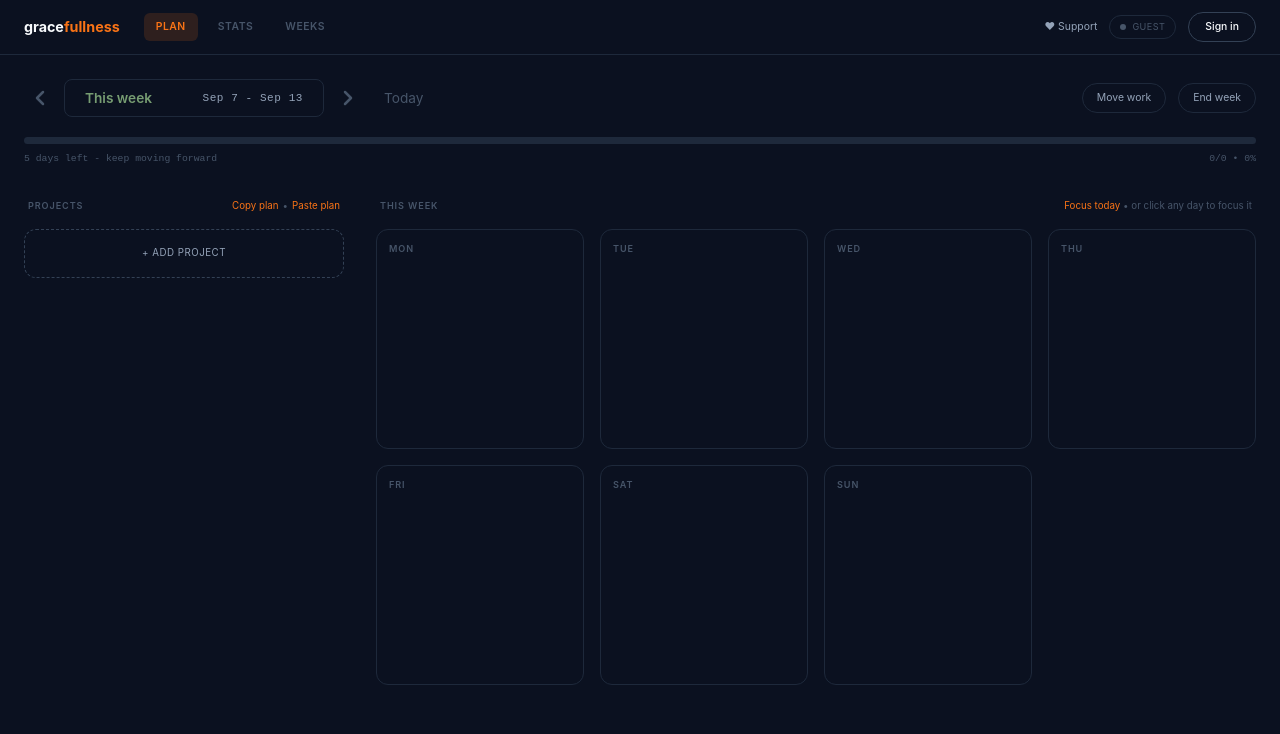
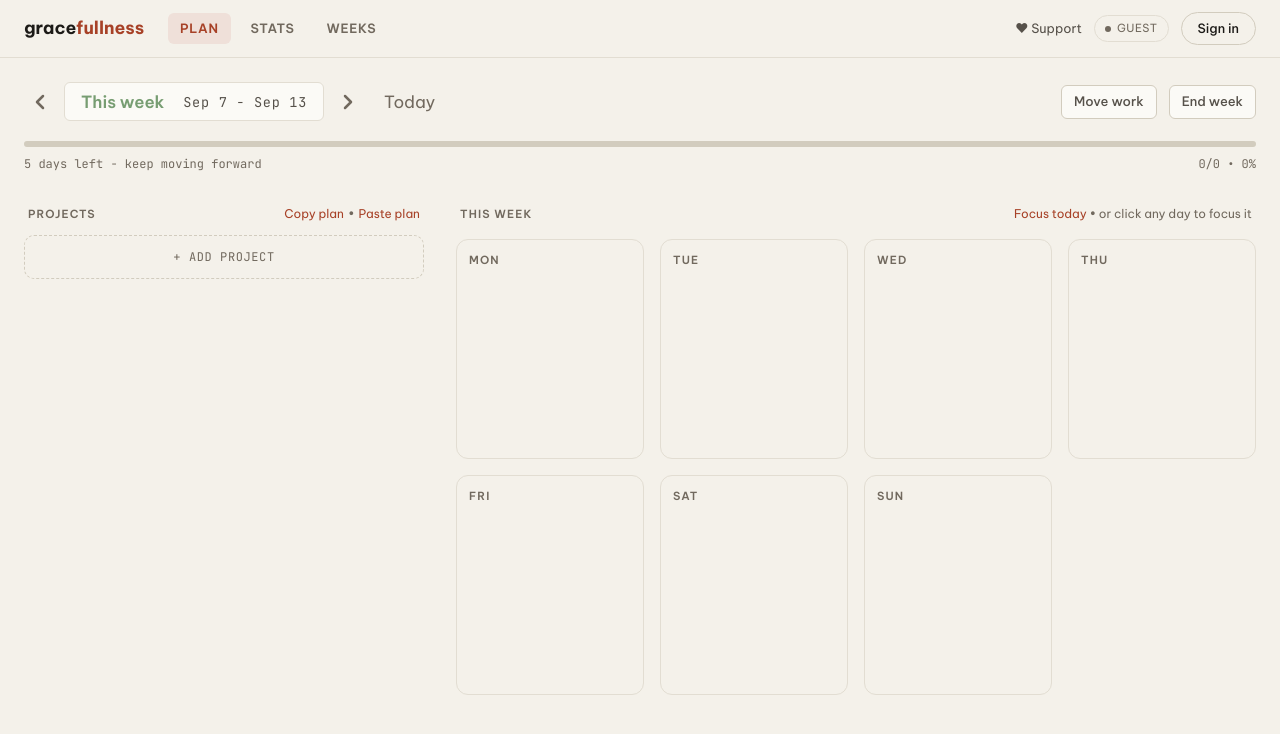
Before and after one commit to rhemaa0123/task-planner, a React (Vite) app: page / in a window 1280 px wide. Shown: the top 734 px of the page. Built offline with nearby package versions, Linux system fonts and the light colour scheme.

Commit message:
2nd overhaul

```diff
--- a/index.html
+++ b/index.html
@@ -5,6 +5,12 @@
     <meta name="viewport" content="width=device-width, initial-scale=1.0" />
     <title>Task Planner</title>
     <link rel="icon" type="image/svg+xml" href="/favicon.svg" />
+    <link rel="preconnect" href="https://fonts.googleapis.com" />
+    <link rel="preconnect" href="https://fonts.gstatic.com" crossorigin />
+    <link
+      rel="stylesheet"
+      href="https://fonts.googleapis.com/css2?family=Be+Vietnam+Pro:wght@400;500;600;700&family=JetBrains+Mono:wght@400;500&display=swap"
+    />
     <link rel="stylesheet" href="/src/style.css" />
   </head>
   <body>
--- a/src/components/WeeklyPlan/Board.jsx
+++ b/src/components/WeeklyPlan/Board.jsx
@@ -2,7 +2,7 @@ import React from 'react'
 import { useApp } from '../../context/AppContext'
 import { ProjectsSidebar } from './ProjectsSidebar'
 import { WeekGrid } from './WeekGrid'
-import { addDays, weekLabel, formatWeekRange } from '../../utils'
+import { addDays, weekLabel, formatWeekRange, startOfWeek } from '../../utils'
 
 export function Board() {
   const { projects, weekStart, setWeekStart } = useApp()
@@ -10,15 +10,12 @@ export function Board() {
 
   let done = 0
   let total = 0
-  const startIso = weekStart.toISOString().split('T')[0]
-  const endIso = addDays(weekStart, 6).toISOString().split('T')[0]
 
+  // `projects` is already scoped to the visible week, so every task counts
   projects.forEach(p => {
     (p.tasks || []).forEach(t => {
-      if (t.day_date && t.day_date >= startIso && t.day_date <= endIso) {
-        total++
-        if (t.completed) done++
-      }
+      total++
+      if (t.completed) done++
     })
   })
 
@@ -51,13 +48,7 @@ export function Board() {
             <svg width="24" height="24" viewBox="0 0 24 24" fill="none" stroke="currentColor" strokeWidth="2.5" strokeLinecap="round" strokeLinejoin="round"><polyline points="9 18 15 12 9 6"></polyline></svg>
           </button>
 
-          <span className="today-link" style={{fontSize: '1.05rem', color: 'var(--ink-faint)', marginLeft: '12px'}} onClick={() => {
-            const d = new Date()
-            d.setHours(0,0,0,0)
-            const day = d.getDay()
-            const diff = d.getDate() - day + (day === 0 ? -6 : 1)
-            setWeekStart(new Date(d.setDate(diff)))
-          }}>Today</span>
+          <span className="today-link" style={{fontSize: '1.05rem', color: 'var(--ink-faint)', marginLeft: '12px'}} onClick={() => setWeekStart(startOfWeek())}>Today</span>
         </div>
         <div className="toolbar-right">
           <button>Move work</button>
--- a/src/context/AppContext.jsx
+++ b/src/context/AppContext.jsx
@@ -1,22 +1,20 @@
 import React, { createContext, useContext, useState, useEffect } from 'react'
 import { supabase } from '../supabase'
+import { startOfWeek, toISODate } from '../utils'
 
 const AppContext = createContext(null)
 
 export function AppProvider({ children }) {
   const [user, setUser] = useState(null)
   const [authInitialized, setAuthInitialized] = useState(false)
-  const [projects, setProjects] = useState([])
+  const [allProjects, setAllProjects] = useState([])
   const [loading, setLoading] = useState(true)
   const [error, setError] = useState('')
-  const [weekStart, setWeekStart] = useState(() => {
-    const d = new Date()
-    d.setHours(0, 0, 0, 0)
-    const day = d.getDay()
-    const diff = d.getDate() - day + (day === 0 ? -6 : 1)
-    return new Date(d.setDate(diff))
-  })
+  const [weekStart, setWeekStart] = useState(() => startOfWeek())
   const [toasts, setToasts] = useState([])
+
+  const weekStartIso = toISODate(weekStart)
+  const projects = allProjects.filter(p => p.week_start === weekStartIso)
 
   const generateId = () => crypto.randomUUID ? crypto.randomUUID() : Math.random().toString(36).substring(2)
 
@@ -45,11 +43,15 @@ export function AppProvider({ children }) {
     setLoading(true)
     setError('')
 
+    // Projects saved before weeks existed surface in the real current week
+    const thisWeekIso = toISODate(startOfWeek())
+
     if (!user) {
       try {
-        setProjects(JSON.parse(localStorage.getItem('task-planner-guest')) || [])
+        const stored = JSON.parse(localStorage.getItem('task-planner-guest')) || []
+        setAllProjects(stored.map(p => ({ ...p, week_start: p.week_start || thisWeekIso })))
       } catch {
-        setProjects([])
+        setAllProjects([])
       }
       setLoading(false)
       return
@@ -58,7 +60,7 @@ export function AppProvider({ children }) {
     const { data, error: err } = await supabase
       .from('projects')
       .select(`
-        id, name, description, deadline, color_tag, created_at,
+        id, name, description, deadline, color_tag, created_at, week_start,
         tasks (
           id, title, day_date, completed, sort_order,
           subtasks (
@@ -71,10 +73,11 @@ export function AppProvider({ children }) {
 
     if (err) {
       setError(err.message)
-      setProjects([])
+      setAllProjects([])
     } else {
-      setProjects((data ?? []).map((p) => ({
+      setAllProjects((data ?? []).map((p) => ({
         ...p,
+        week_start: p.week_start || thisWeekIso,
         tasks: (p.tasks ?? []).map((t) => ({
           ...t,
           subtasks: (t.subtasks ?? []).map((s) => ({
@@ -95,7 +98,7 @@ export function AppProvider({ children }) {
 
   const saveLocal = (newProjects) => {
     localStorage.setItem('task-planner-guest', JSON.stringify(newProjects))
-    setProjects(newProjects)
+    setAllProjects(newProjects)
   }
 
   // Mutations
@@ -103,18 +106,18 @@ export function AppProvider({ children }) {
     const newName = name.trim() || ''
     const tempId = generateId()
     if (!user) {
-      saveLocal([...projects, { id: tempId, name: newName, tasks: [] }])
+      saveLocal([...allProjects, { id: tempId, name: newName, week_start: weekStartIso, tasks: [] }])
       return tempId
     }
-    const { data, error: err } = await supabase.from('projects').insert({ name: newName }).select().single()
+    const { data, error: err } = await supabase.from('projects').insert({ name: newName, week_start: weekStartIso }).select().single()
     if (err) { showToast(err.message, 'error'); return null }
     await loadData()
     return data.id
   }
 
   const updateProjectName = async (projectId, name) => {
-    const updated = projects.map(p => String(p.id) === String(projectId) ? { ...p, name } : p)
-    setProjects(updated)
+    const updated = allProjects.map(p => String(p.id) === String(projectId) ? { ...p, name } : p)
+    setAllProjects(updated)
     if (!user) {
       saveLocal(updated)
       return
@@ -124,12 +127,12 @@ export function AppProvider({ children }) {
   }
 
   const deleteProject = async (projectId) => {
-    const updated = projects.filter(p => String(p.id) !== String(projectId))
+    const updated = allProjects.filter(p => String(p.id) !== String(projectId))
     if (!user) {
       saveLocal(updated)
       return
     }
-    setProjects(updated)
+    setAllProjects(updated)
     const { error: err } = await supabase.from('projects').delete().eq('id', projectId)
     if (err) { showToast(err.message, 'error'); await loadData() }
   }
@@ -137,7 +140,7 @@ export function AppProvider({ children }) {
   const addTask = async (projectId, title = '', dayDate = null) => {
     if (!user) {
       const newId = generateId()
-      const updated = projects.map(p => {
+      const updated = allProjects.map(p => {
         if (String(p.id) === String(projectId)) {
           return {
             ...p,
@@ -160,11 +163,11 @@ export function AppProvider({ children }) {
   }
 
   const updateTaskTitle = async (taskId, title) => {
-    const updated = projects.map(p => ({
+    const updated = allProjects.map(p => ({
       ...p,
       tasks: (p.tasks || []).map(t => String(t.id) === String(taskId) ? { ...t, title } : t)
     }))
-    setProjects(updated)
+    setAllProjects(updated)
     if (!user) {
       saveLocal(updated)
       return
@@ -174,11 +177,11 @@ export function AppProvider({ children }) {
   }
 
   const setTaskDay = async (taskId, dayDate) => {
-    const updated = projects.map(p => ({
+    const updated = allProjects.map(p => ({
       ...p,
       tasks: (p.tasks || []).map(t => String(t.id) === String(taskId) ? { ...t, day_date: dayDate } : t)
     }))
-    setProjects(updated)
+    setAllProjects(updated)
     if (!user) {
       saveLocal(updated)
       return
@@ -188,11 +191,11 @@ export function AppProvider({ children }) {
   }
 
   const deleteTask = async (taskId) => {
-    const updated = projects.map(p => ({
+    const updated = allProjects.map(p => ({
       ...p,
       tasks: (p.tasks || []).filter(t => String(t.id) !== String(taskId))
     }))
-    setProjects(updated)
+    setAllProjects(updated)
     if (!user) {
       saveLocal(updated)
       return
@@ -203,7 +206,7 @@ export function AppProvider({ children }) {
 
   const toggleTask = async (taskId, completed) => {
     // Optimistic UI
-    const updated = projects.map(p => ({
+    const updated = allProjects.map(p => ({
       ...p,
       tasks: (p.tasks || []).map(t => String(t.id) === String(taskId) ? { ...t, completed } : t)
     }))
@@ -212,28 +215,33 @@ export function AppProvider({ children }) {
       saveLocal(updated)
       return
     }
-    setProjects(updated)
+    setAllProjects(updated)
 
     const { error: err } = await supabase.from('tasks').update({ completed }).eq('id', taskId)
     if (err) { showToast(err.message, 'error'); await loadData() }
   }
 
   const setProjectDeadline = async (projectId, deadline) => {
-    const updated = projects.map(p => String(p.id) === String(projectId) ? { ...p, deadline } : p)
+    const updated = allProjects.map(p => String(p.id) === String(projectId) ? { ...p, deadline } : p)
     if (!user) {
       saveLocal(updated)
       return
     }
-    setProjects(updated)
+    setAllProjects(updated)
     const { error: err } = await supabase.from('projects').update({ deadline }).eq('id', projectId)
     if (err) { showToast(err.message, 'error'); await loadData() }
   }
 
   const reorderProjects = (fromIndex, toIndex) => {
-    const reordered = Array.from(projects)
-    const [moved] = reordered.splice(fromIndex, 1)
-    reordered.splice(toIndex, 0, moved)
-    setProjects(reordered)
+    // Indices come from the visible week, so reorder that slice and lay it back
+    // into the week's slots, leaving other weeks untouched
+    const weekOrder = Array.from(projects)
+    const [moved] = weekOrder.splice(fromIndex, 1)
+    weekOrder.splice(toIndex, 0, moved)
+
+    let slot = 0
+    const reordered = allProjects.map(p => p.week_start === weekStartIso ? weekOrder[slot++] : p)
+    setAllProjects(reordered)
     if (!user) {
       saveLocal(reordered)
     }
--- a/src/style.css
+++ b/src/style.css
@@ -3,36 +3,65 @@
    ============================================================ */
 
 :root {
-  /* Dark Navy Theme */
-  --bg: #0b1120;
-  --paper: #131a2b;
-  --paper-hover: #1b2438;
+  /* Warm paper theme */
+  --bg: #f4f1ea;
+  --paper: #fbfaf6;
+  --paper-hover: #f6f3ec;
 
-  --ink: #f8fafc;
-  --ink-soft: #94a3b8;
-  --ink-faint: #475569;
+  --ink: #1c1a17;
+  --ink-soft: #56514a;
+  --ink-faint: #71695e;
 
-  --line: #1e293b;
-  --line-strong: #334155;
+  --line: #e2ddd2;
+  --line-strong: #d2ccbe;
 
-  /* Primary accents */
-  --accent: #f97316; /* Orange accent mimicking BeaverPlans */
-  --accent-soft: rgba(249, 115, 22, 0.15);
+  --hover-neutral: #f6f3ec;
+  --hover-accent: #f7ece8;
 
-  --good: #4ade80;
-  --good-soft: rgba(74, 222, 128, 0.15);
-  --warn: #f87171;
-  --warn-soft: rgba(248, 113, 113, 0.15);
+  --accent: #a74127;
+  --accent-soft: #efe0d9;
 
-  --sans: 'Inter', system-ui, -apple-system, sans-serif;
+  --good: #317527;
+  --good-soft: #dcead9;
+  --warn: #a74127;
+  --warn-soft: #efe0d9;
+
+  --sans: 'Be Vietnam Pro', system-ui, -apple-system, sans-serif;
   --display: var(--sans);
-  --mono: ui-monospace, monospace;
+  --mono: 'JetBrains Mono', ui-monospace, Consolas, monospace;
 
-  --r: 8px;
+  --w-title: 600;
+  --w-row: 400;
+
+  --sp-1: 4px;
+  --sp-2: 8px;
+  --sp-3: 12px;
+  --sp-4: 16px;
+  --sp-5: 24px;
+  --sp-6: 32px;
+
+  --r-chip: 6px;
+  --r: 10px;
   --r-card: 12px;
-  --r-chip: 6px;
+  --r-focus: 3px;
 
-  --shadow-card: 0 4px 6px -1px rgba(0, 0, 0, 0.1), 0 2px 4px -1px rgba(0, 0, 0, 0.06);
+  --fs-micro: 9px;
+  --fs-mini: 10px;
+  --fs-label: 11px;
+  --fs-chrome: 12px;
+  --fs-body: 13px;
+  --fs-row: 14px;
+  --fs-section: 15px;
+  --fs-title: 16px;
+  --fs-figure: 20px;
+
+  --grip-size: 16px;
+  --check-size: 18px;
+  --icon-size: 13px;
+
+  --shadow-float: 0 6px 20px #1c1a171a;
+  --shadow-card: none;
+  --scrim: #1c1a1780;
 }
 
 * {
@@ -45,7 +74,8 @@ html, body {
   min-height: 100%;
   background: var(--bg);
   color: var(--ink-soft);
-  font: 13px/1.5 var(--sans);
+  font: 16px/1.5 var(--sans);
+  font-weight: var(--w-row);
   -webkit-font-smoothing: antialiased;
 }
 
@@ -206,12 +236,13 @@ button {
 }
 
 .week-date-box {
-  background: var(--bg);
-  padding: 8px 20px;
-  border-radius: 8px;
+  background: var(--paper);
+  padding: 6px 16px;
+  border-radius: var(--r-chip);
   border: 1px solid var(--line);
   display: flex;
   align-items: center;
+  gap: var(--sp-3);
   min-width: 260px;
   justify-content: space-between;
 }
@@ -261,15 +292,17 @@ button {
   gap: 12px;
 }
 .toolbar-right button {
-  background: transparent;
-  border: 1px solid var(--line);
+  background: var(--paper);
+  border: 1px solid var(--line-strong);
   color: var(--ink-soft);
-  padding: 6px 14px;
-  border-radius: 999px;
-  font-size: 0.8rem;
+  padding: 6px 12px;
+  border-radius: var(--r-chip);
+  font-size: var(--fs-body);
+  font-weight: 500;
+  transition: 0.15s;
 }
 .toolbar-right button:hover {
-  background: var(--paper);
+  background: var(--hover-neutral);
   color: var(--ink);
 }
 
@@ -279,18 +312,18 @@ button {
 }
 
 .progress-track {
-  height: 7px;
-  background: var(--line);
+  height: 6px;
+  background: var(--line-strong);
   width: 100%;
-  margin-bottom: 8px;
+  margin-bottom: var(--sp-2);
   border-radius: 999px;
   overflow: hidden;
 }
 .progress-fill {
   height: 100%;
-  background: var(--ink-soft);
+  background: var(--good);
   border-radius: 999px;
-  transition: width 0.4s ease;
+  transition: width 0.4s cubic-bezier(0.2, 0.8, 0.2, 1);
 }
 
 .progress-stats {
@@ -319,11 +352,11 @@ button {
 
 /* Sidebar (Projects) */
 .sidebar {
-  width: 320px;
+  width: 400px;
   flex-shrink: 0;
   display: flex;
   flex-direction: column;
-  gap: 16px;
+  gap: var(--sp-3);
 }
 
 .sidebar-header {
@@ -347,16 +380,34 @@ button {
   background: var(--paper);
   border: 1px solid var(--line);
   border-radius: var(--r-card);
-  padding: 16px;
+  padding: var(--sp-3) var(--sp-4);
   display: flex;
   flex-direction: column;
-  gap: 12px;
+  gap: var(--sp-3);
 }
 
 .project-card-head {
   display: flex;
   align-items: center;
   gap: 12px;
+}
+
+.proj-progress-track {
+  width: 32px;
+  height: 4px;
+  flex-shrink: 0;
+  background: var(--line-strong);
+  border-radius: 999px;
+  overflow: hidden;
+}
+.proj-progress-fill {
+  height: 100%;
+  background: var(--good);
+  border-radius: 999px;
+  transition: width 0.4s cubic-bezier(0.2, 0.8, 0.2, 1), background-color 0.35s ease;
+}
+.proj-progress-fill.complete {
+  background: var(--accent);
 }
 
 .proj-title {
@@ -369,9 +420,9 @@ input[type="text"].proj-title-input {
   background: transparent;
   border: none;
   color: var(--ink);
-  font-size: 1.1rem;
+  font-size: var(--fs-title);
   line-height: 1.5;
-  font-weight: 600;
+  font-weight: var(--w-title);
   width: 100%;
   outline: none;
   padding: 0;
@@ -389,8 +440,9 @@ input[type="text"].task-name-input {
   border: none;
   outline: none;
   color: var(--ink-soft);
-  font-size: 1rem;
+  font-size: var(--fs-row);
   line-height: 1.5;
+  font-weight: var(--w-row);
   flex: 1;
   min-width: 0;
   padding: 0;
@@ -502,42 +554,44 @@ input[type="text"].task-name-input {
 .add-task-btn {
   display: flex;
   align-items: center;
-  gap: 10px;
+  gap: var(--sp-2);
   width: 100%;
   background: transparent;
   border: none;
   color: var(--ink-faint);
   text-align: left;
-  font-size: 1rem;
+  font-size: var(--fs-body);
   line-height: 1.5;
-  padding: 6px 0;
-  transform-origin: left center;
-  transition: color 0.15s ease, transform 0.15s ease;
+  padding: var(--sp-1) var(--sp-2);
+  border-radius: var(--r);
+  transition: background-color 0.12s, color 0.12s;
 }
 .add-task-plus {
-  width: 16px;
+  width: var(--check-size);
   flex-shrink: 0;
   display: grid;
   place-items: center;
 }
 .add-task-btn:hover {
   color: var(--ink-soft);
-  transform: scale(1.04);
+  background: var(--hover-neutral);
 }
 
 .add-project-dashed {
   background: transparent;
   border: 1px dashed var(--line-strong);
-  color: var(--ink-soft);
-  padding: 16px;
-  border-radius: var(--r-card);
-  font-size: 0.75rem;
-  letter-spacing: 0.05em;
+  color: var(--ink-faint);
+  padding: var(--sp-3);
+  border-radius: var(--r);
+  font-family: var(--mono);
+  font-size: var(--fs-chrome);
+  letter-spacing: 0.6px;
   text-transform: uppercase;
+  transition: border-color 0.15s, color 0.15s;
 }
 .add-project-dashed:hover {
-  border-color: var(--ink-soft);
-  color: var(--ink);
+  border-color: var(--ink-faint);
+  color: var(--ink-soft);
 }
 
 /* Week Grid (Days) */
@@ -602,31 +656,50 @@ input[type="text"].task-name-input {
 }
 
 /* ---- Task Items ---- */
+/* Indented so tasks read as sublines of the project name (14px handle + 8px gap) */
+.proj-tasks {
+  padding-left: 12px;
+}
+
 .task-item {
   display: flex;
   align-items: center;
-  gap: 10px;
-  padding: 6px 0;
-  transform-origin: left center;
-  transition: transform 0.15s ease;
+  gap: var(--sp-2);
+  padding: var(--sp-1) var(--sp-2);
+  border-radius: var(--r);
+  transition: background-color 0.12s;
 }
 .task-item:hover {
-  transform: scale(1.04);
+  background: var(--hover-neutral);
 }
 
 .task-check {
   appearance: none;
-  width: 16px;
-  height: 16px;
+  width: var(--check-size);
+  height: var(--check-size);
   flex-shrink: 0;
   border: 1px solid var(--line-strong);
-  border-radius: 50%;
-  background: transparent;
+  border-radius: var(--r-chip);
+  background: var(--paper);
   cursor: pointer;
+  display: grid;
+  place-items: center;
+  transition: 0.15s;
+}
+.task-check:hover {
+  border-color: var(--ink-faint);
 }
 .task-check:checked {
-  background: var(--ink-faint);
-  border-color: var(--ink-faint);
+  background: var(--accent);
+  border-color: var(--accent);
+}
+.task-check:checked::after {
+  content: '';
+  width: 9px;
+  height: 5px;
+  border-left: 2px solid var(--paper);
+  border-bottom: 2px solid var(--paper);
+  transform: rotate(-45deg) translate(1px, -1px);
 }
 
 .task-name {
--- a/src/utils.js
+++ b/src/utils.js
@@ -4,8 +4,21 @@ export function addDays(date, days) {
   return d
 }
 
+// Local calendar date — toISOString() would shift a day in UTC-negative zones,
+// which must match the YYYY-MM-DD values coming from <input type="date">
 export function toISODate(date) {
-  return date.toISOString().split('T')[0]
+  const y = date.getFullYear()
+  const m = String(date.getMonth() + 1).padStart(2, '0')
+  const d = String(date.getDate()).padStart(2, '0')
+  return `${y}-${m}-${d}`
+}
+
+export function startOfWeek(date = new Date()) {
+  const d = new Date(date)
+  d.setHours(0, 0, 0, 0)
+  const day = d.getDay()
+  const diff = d.getDate() - day + (day === 0 ? -6 : 1)
+  return new Date(d.setDate(diff))
 }
 
 export function formatWeekRange(startDate) {
```
Also changed, not shown: src/components/WeeklyPlan/ProjectsSidebar.jsx (+5 -4 lines).
